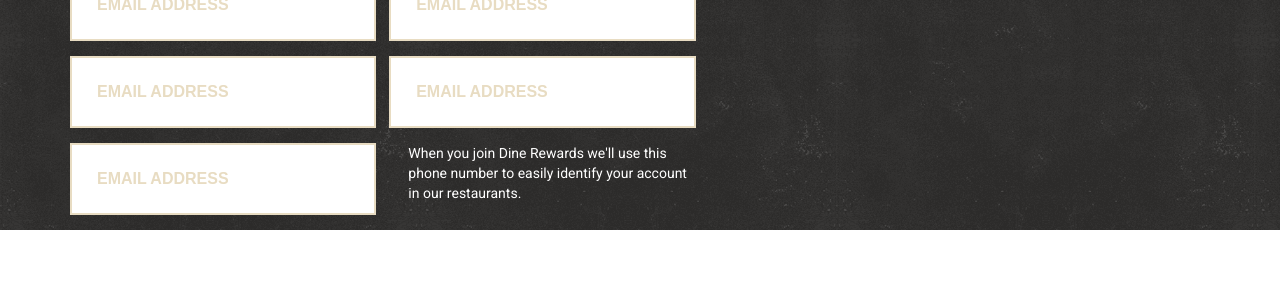
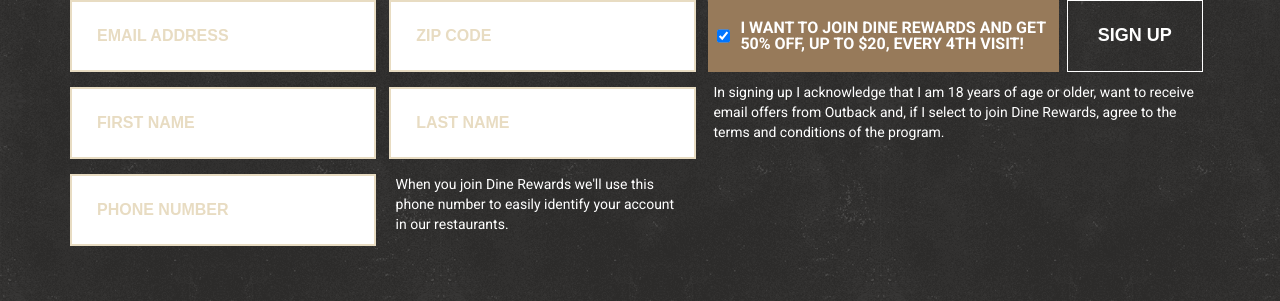
Before and after one commit to shauan/day05, a website built with webpack: page index.html in a window 1280 px wide. Shown: the part 728-1029 px from the top of the page. Before the commit the page ends 958 px from the top, so only its background shows below. Built offline with nearby package versions, Linux system fonts and the light colour scheme.

Commit message:
added rewards module

```diff
--- a/born/js/main.js
+++ b/born/js/main.js
@@ -1,2 +1,3 @@
 // Navbar
 import 'nav/navbar.js';
+import 'reward/reward.js';
--- /dev/null
+++ b/born/js/reward/reward.js
@@ -0,0 +1,6 @@
+$(document).ready(function () {
+    $('#checkbox input:checkbox').on('click', function () {
+        alert('yeah')
+    })
+
+})
--- a/born/scss/rewards/_rewards.scss
+++ b/born/scss/rewards/_rewards.scss
@@ -1,9 +1,11 @@
 #rewards {
-    font-family: $roboto;
+    background-color: $light-black;
     background-image: url('/born/img/texture-slate.png');
     background-size: contain;
-    background-color: $light-black;
-
+    margin-top: 4%;
+    font-family: $roboto;
+    overflow: hidden;
+    padding-bottom: 40px;
 
     h2 {
         color: $white;
@@ -11,12 +13,18 @@
         letter-spacing: 0.1rem;
         text-transform: uppercase;
         font-weight: 700;
-        padding: 40px 0;
+        padding: 40px 0 20px 0;
     }
 
+    // LEFT SIDE
     .offer-forms {
         width: 56%;
         overflow: hidden;
+        float: left;
+
+        .remove-input {
+            display: none;
+        }
     }
 
     .offer-wrapper {
@@ -25,7 +33,7 @@
         margin-bottom: 15px;
         overflow: hidden;
 
-        // Every first element on the row will give a margin-right
+        // Every first element on the row will set a margin-right
         &:nth-of-type(2n -1) {
             margin-right: 2%;
         }
@@ -55,10 +63,66 @@
     p {
         color: $white;
         float: left;
-        margin-left: 3%;
+        margin-left: 1%;
         width: 45%;
         text-align: left;
         font-size: 14px;
         line-height: 20px;
     }
+    // RIGHT SIDE
+    .offer-signup {
+        float: left;
+        width: 44%;
+        overflow: hidden;
+        height: 200px;
+    }
+
+    .signup-checkbox {
+        display: flex;
+        width: 68%;
+        background: $brown;
+        padding: 20px 5px;
+        align-self: flex-start;
+        float: left;
+    }
+    input[type=checkbox] {
+        margin-right: 10px;
+        border: none;
+        border-radius: 0;
+        cursor: pointer;
+    }
+
+    h3 {
+        color: $white;
+        text-transform: uppercase;
+        font-weight: 700;
+    }
+
+    .signup-button {
+        width: 30%;
+        align-self: flex-start;
+        text-align: center;
+        float: left;
+
+        button {
+            padding: 24.2px 30px;
+            background: transparent;
+            border: solid 1px $white;
+            color: $white;
+            cursor: pointer;
+            font-size: 18px;
+            font-weight: 700;
+        }
+    }
+    .sigunp-info {
+        width: 100%;
+        clear: both;
+        display: block;
+        overflow: hidden;
+
+        p {
+            padding-top: 10px;
+            width: 100%;
+        }
+    }
 }
--- a/born/static/js/app.min.js
+++ b/born/static/js/app.min.js
@@ -1,2 +1,2 @@
-!function(t){function n(r){if(o[r])return o[r].exports;var e=o[r]={exports:{},id:r,loaded:!1};return t[r].call(e.exports,e,e.exports,n),e.loaded=!0,e.exports}var o={};return n.m=t,n.c=o,n.p="",n(0)}([function(t,n,o){t.exports=o(1)},function(t,n,o){"use strict";o(2)},function(t,n){"use strict";$(document).ready(function(){$(".mb-button").on("click",function(){$("nav ul").toggleClass("show")})})}]);
+!function(t){function n(c){if(o[c])return o[c].exports;var e=o[c]={exports:{},id:c,loaded:!1};return t[c].call(e.exports,e,e.exports,n),e.loaded=!0,e.exports}var o={};return n.m=t,n.c=o,n.p="",n(0)}([function(t,n,o){t.exports=o(1)},function(t,n,o){"use strict";o(2),o(3)},function(t,n){"use strict";$(document).ready(function(){$(".mb-button").on("click",function(){$("nav ul").toggleClass("show")})})},function(t,n){"use strict";$(document).ready(function(){$("#checkbox input:checkbox").on("click",function(){alert("yeah")})})}]);
 //# sourceMappingURL=app.min.js.map
--- a/index.html
+++ b/index.html
@@ -53,26 +53,42 @@
 <section id="rewards">
     <div class="wrapper">
         <h2>sign up for offers and rewards!</h2>
-        <div class="offer-forms">
-            <form action="">
+        <form action="">
+            <!-- left side input forms -->
+            <div class="offer-forms">
                 <div class="offer-wrapper">
-                    <input type="text" placeholder="EMAIL ADDRESS">
+                    <input id="usr_email" type="text" placeholder="EMAIL ADDRESS">
                 </div>
                 <div class="offer-wrapper">
-                    <input type="text" placeholder="EMAIL ADDRESS">
+                    <input id="usr_zip" type="text" placeholder="ZIP CODE">
                 </div>
                 <div class="offer-wrapper">
-                    <input type="text" placeholder="EMAIL ADDRESS">
+                    <input id="usr_name" type="text" placeholder="FIRST NAME">
                 </div>
                 <div class="offer-wrapper">
-                    <input type="text" placeholder="EMAIL ADDRESS">
+                    <input id="usr_lname" type="text" placeholder="LAST NAME">
                 </div>
                 <div class="offer-wrapper">
-                    <input type="text" placeholder="EMAIL ADDRESS">
+                    <input id="usr_number" type="text" placeholder="PHONE NUMBER">
                 </div>
                 <p>When you join Dine Rewards we'll use this phone number to easily identify your account in our restaurants.</p>
-            </form>
-        </div>
+            </div>
+            <!-- END left side input forms -->
+            <div class="offer-signup">
+                <div class="signup-checkbox">
+                    <input id="checkBox" type="checkbox" checked>
+                    <h3>I WANT TO JOIN DINE REWARDS AND GET 50% OFF, UP TO $20, EVERY 4TH VISIT!</h3>
+                </div>
+                <div class="signup-button">
+                    <button type="submit">SIGN UP</button>
+                </div>
+                <div class="sigunp-info">
+                    <p>In signing up I acknowledge that I am 18 years of age or older, want to receive email offers from Outback and, if I select
+                        to join Dine Rewards, agree to the terms and conditions of the program.</p>
+                </div>
+            </div>
+
+        </form>
     </div>
 </section>
 
```
Also changed, not shown: born/static/css/style.css, 2 other files.
